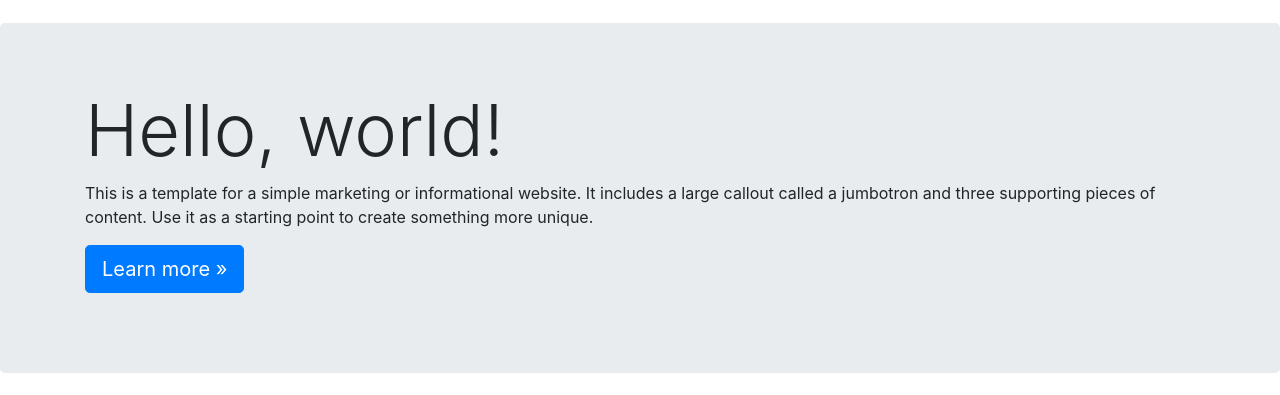
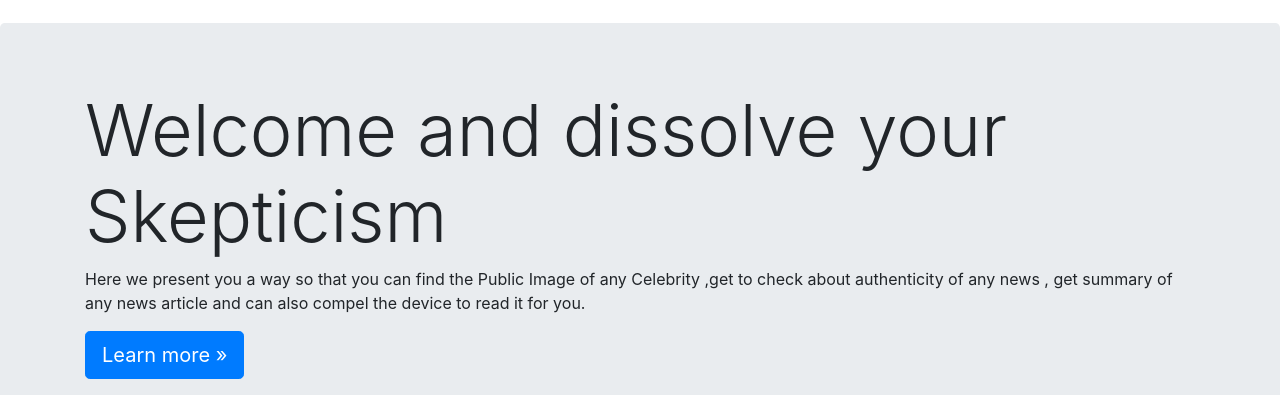
Before and after one commit to Yatharth-2003/Sceptique, a Django app: page / in a window 1280 px wide. Shown: the part 606-1001 px from the top of the page. Run offline with Django 4.2, Linux system fonts and the light colour scheme.

Commit message:
Updated html files

```diff
--- a/templates/base.html
+++ b/templates/base.html
@@ -89,7 +89,7 @@
 
     <footer class="container">
         <p class="float-right"><a href="#">Back to top</a></p>
-        <p>© 2023-2024 i-Coder, Inc. · <a href="#">Privacy</a> · <a href="#">Terms</a></p>
+        <p>© 2023-2024 Sceptique · <a href="#">Privacy</a> · <a href="#">Terms</a></p>
     </footer>
     <!-- Optional JavaScript -->
     <!-- jQuery first, then Popper.js, then Bootstrap JS -->
--- a/templates/index.html
+++ b/templates/index.html
@@ -24,31 +24,31 @@
               alt="..."
             />
             <div class="carousel-caption d-none d-md-block">
-              <h5>First slide label</h5>
-              <p>Nulla vitae elit libero, a pharetra augue mollis interdum.</p>
+              <h5></h5>
+              <p>“Your source of information, straight from the heart of your community”</p>
             </div>
           </div>
           <div class="carousel-item">
             <img
-              src="https://source.unsplash.com/1400x600/?article,terms"
+              src="https://source.unsplash.com/1400x600/?article,newspapers"
               class="d-block w-100"
               alt="..."
             />
             <div class="carousel-caption d-none d-md-block">
-              <h5>Second slide label</h5>
-              <p>Lorem ipsum dolor sit amet, consectetur adipiscing elit.</p>
+              <h5></h5>
+              <p >“Just the facts, guys.”</p>
             </div>
           </div>
           <div class="carousel-item">
             <img
-              src="https://source.unsplash.com/1400x600/?code,news"
+              src="https://source.unsplash.com/1400x600/?sports,news"
               class="d-block w-100"
               alt="..."
             />
             <div class="carousel-caption d-none d-md-block">
-              <h5>Third slide label</h5>
+              <h5></h5>
               <p>
-                Praesent commodo cursus magna, vel scelerisque nisl consectetur.
+                “All the News That’s Fit to Print”
               </p>
             </div>
           </div>
@@ -75,8 +75,8 @@
     </div>
     <div class="jumbotron my-4 px-2">
         <div class="container">
-          <h1 class="display-3">Hello, world!</h1>
-          <p>This is a template for a simple marketing or informational website. It includes a large callout called a jumbotron and three supporting pieces of content. Use it as a starting point to create something more unique.</p>
+          <h1 class="display-3">Welcome and dissolve your Skepticism</h1>
+          <p>Here we present you a way so that you can find the Public Image of any Celebrity ,get to check about authenticity of any news , get summary of any news article and can also compel the device to read it for you.</p>
           <p><a class="btn btn-primary btn-lg" href="#" role="button">Learn more »</a></p>
         </div>
       </div>
@@ -93,7 +93,7 @@
                   <a href="#" class="stretched-link">Continue reading</a>
                 </div>
                 <div class="col-auto d-none d-lg-block">
-                  <img class="bd-placeholder-img" width="200" height="250" src="https://source.unsplash.com/1400x600/?code,news">
+                  <img class="bd-placeholder-img" width="200" height="250" src="https://source.unsplash.com/1400x600/?media,news">
                 </div>
               </div>
             </div>
@@ -107,7 +107,7 @@
                   <a href="#" class="stretched-link">Continue reading</a>
                 </div>
                 <div class="col-auto d-none d-lg-block">
-                    <img class="bd-placeholder-img" width="200" height="250" src="https://source.unsplash.com/1400x600/?code,macbook">
+                    <img class="bd-placeholder-img" width="200" height="250" src="https://source.unsplash.com/1400x600/?sports,news">
                 </div>
               </div>
             </div>
@@ -123,7 +123,7 @@
                   <a href="#" class="stretched-link">Continue reading</a>
                 </div>
                 <div class="col-auto d-none d-lg-block">
-                  <img class="bd-placeholder-img" width="200" height="250" src="https://source.unsplash.com/1400x600/?code,celebrity">
+                  <img class="bd-placeholder-img" width="200" height="250" src="https://source.unsplash.com/1400x600/?global articles,UO2eT0CpHqdSJQ6hJty5KVphtPhzWj9WO1clHTMGa3JDZwrnQq4sF86dIHNDz0W1">
                 </div>
               </div>
             </div>
@@ -137,7 +137,7 @@
                   <a href="#" class="stretched-link">Continue reading</a>
                 </div>
                 <div class="col-auto d-none d-lg-block">
-                    <img class="bd-placeholder-img" width="200" height="250" src="https://source.unsplash.com/1400x600/?fake,news">
+                    <img class="bd-placeholder-img" width="200" height="250" src="https://source.unsplash.com/1400x600/?education,war">
                 </div>
               </div>
             </div>
```
